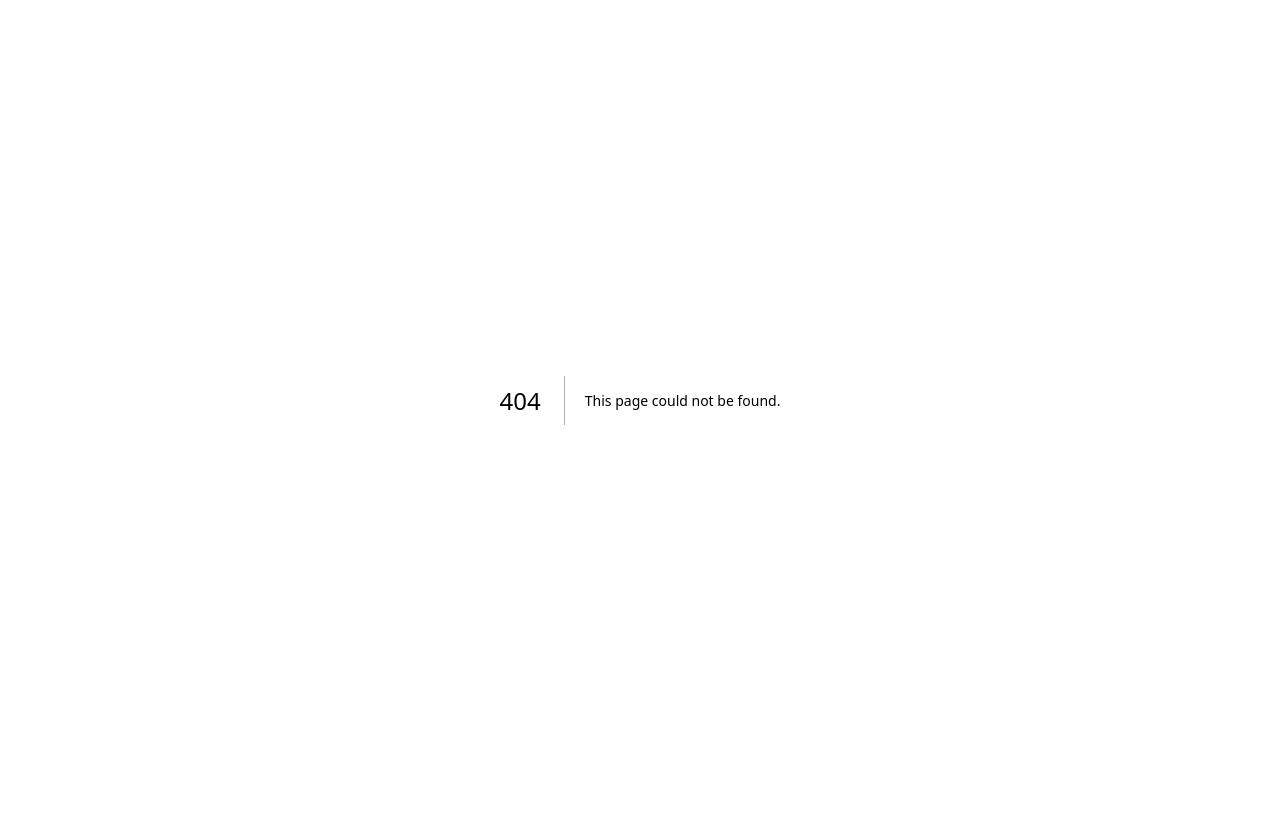
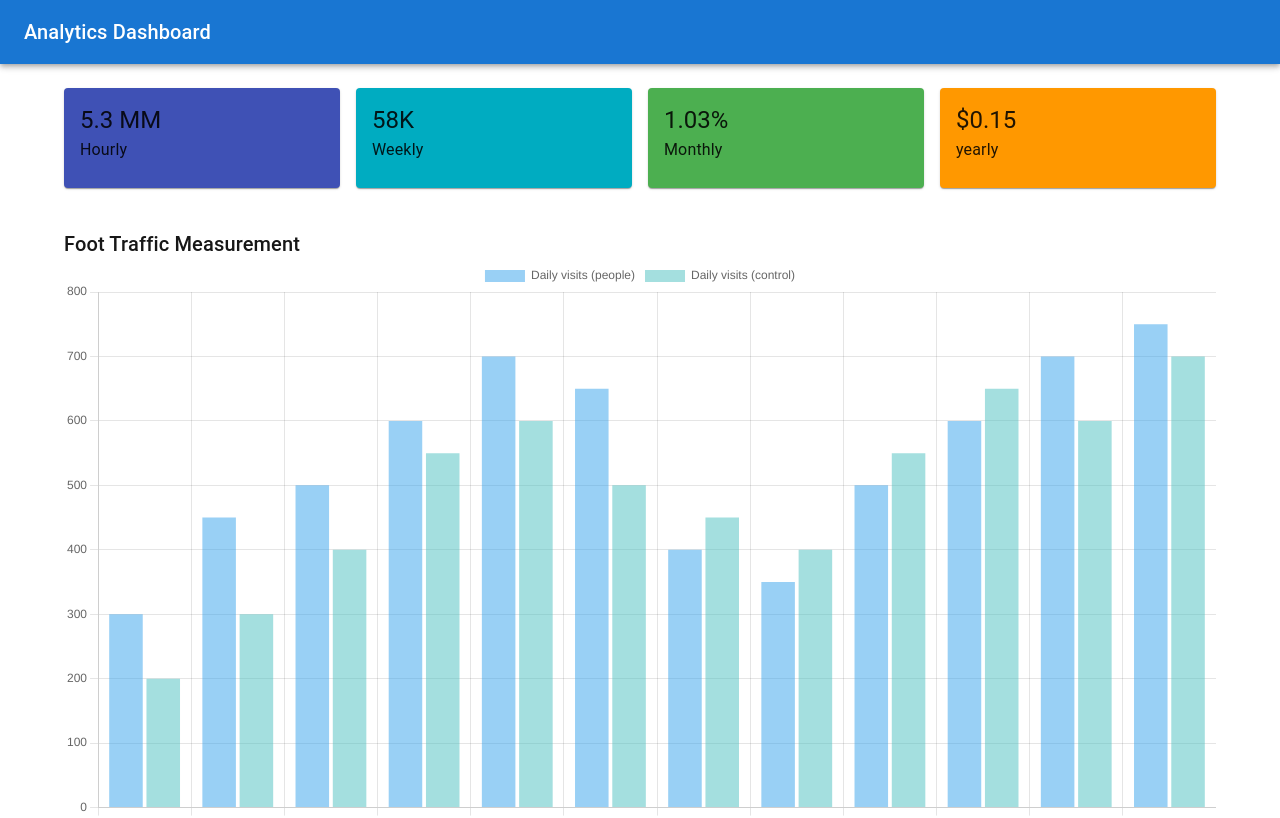
Before and after one commit to smartcraze/Gear-up-season, a Next.js app: page /home in a window 1280 px wide. Before the commit this address had no page. Shown: the top 818 px of the page. Built offline with nearby package versions, Linux system fonts and the light colour scheme.

Commit message:
added dashboard graph

```diff
--- /dev/null
+++ b/src/app/home/page.tsx
@@ -0,0 +1,16 @@
+import Bargraph from '@/components/Bargraph';
+// import MyBarChart from '@/components/Bargraph';
+import Dashboard from '@/components/Dashboard';
+import React from 'react'
+
+
+function page() {
+  return (<>
+    {/* <Dashboard/> */}
+    <Bargraph/>
+  </>
+
+  )
+}
+
+export default page;
--- /dev/null
+++ b/src/components/Bargraph.tsx
@@ -0,0 +1,109 @@
+'use client'
+
+import React, { useEffect } from 'react';
+import { AppBar, Toolbar, Typography, Box, Button, Grid, Card, CardContent, Container } from '@mui/material';
+import { Bar } from 'react-chartjs-2';
+import { Chart as ChartJS, CategoryScale, LinearScale, BarElement, Title, Tooltip, Legend } from 'chart.js';
+
+// Register the chart.js components
+ChartJS.register(CategoryScale, LinearScale, BarElement, Title, Tooltip, Legend);
+
+const Bargraph: React.FC = () => {
+
+    // fetching the api
+    useEffect(()=>{
+        const url = ""
+        const fetchdata = async()=>{
+            const response = await fetch(url);
+
+        }
+
+    })
+
+
+  // Sample data for the bar chart
+  const chartData = {
+    labels: ['Jan', 'Feb', 'Mar', 'Apr', 'May', 'Jun', 'Jul', 'Aug', 'Sep', 'Oct', 'Nov', 'Dec'],
+    datasets: [
+      {
+        label: 'Daily visits (people)',
+        backgroundColor: 'rgba(53, 162, 235, 0.5)',
+        data: [300, 450, 500, 600, 700, 650, 400, 350, 500, 600, 700, 750],
+      },
+      {
+        label: 'Daily visits (control)',
+        backgroundColor: 'rgba(75, 192, 192, 0.5)',
+        data: [200, 300, 400, 550, 600, 500, 450, 400, 550, 650, 600, 700],
+      },
+    ],
+  };
+
+  return (
+    <>
+      {/* Header */}
+      <AppBar position="static">
+        <Toolbar>
+          <Typography variant="h6" component="div" sx={{ flexGrow: 1 }}>
+            Analytics Dashboard
+          </Typography>
+
+        </Toolbar>
+      </AppBar>
+
+      <Container>
+        {/* Statistics Cards */}
+        <Box mt={3}>
+          <Grid container spacing={2}>
+            <Grid item xs={3}>
+              <Card style={{ backgroundColor: '#3f51b5' }}>
+                <CardContent>
+                  <Typography variant="h5">5.3 MM</Typography>
+                  <Typography variant="subtitle1">Hourly</Typography>
+                </CardContent>
+              </Card>
+            </Grid>
+            <Grid item xs={3}>
+              <Card style={{ backgroundColor: '#00acc1' }}>
+                <CardContent>
+                  <Typography variant="h5">58K</Typography>
+                  <Typography variant="subtitle1">Weekly</Typography>
+                </CardContent>
+              </Card>
+            </Grid>
+            <Grid item xs={3}>
+              <Card style={{ backgroundColor: '#4caf50' }}>
+                <CardContent>
+                  <Typography variant="h5">1.03%</Typography>
+                  <Typography variant="subtitle1">Monthly</Typography>
+                </CardContent>
+              </Card>
+            </Grid>
+            <Grid item xs={3}>
+              <Card style={{ backgroundColor: '#ff9800' }}>
+                <CardContent>
+                  <Typography variant="h5">$0.15</Typography>
+                  <Typography variant="subtitle1">yearly</Typography>
+                </CardContent>
+              </Card>
+            </Grid>
+          </Grid>
+        </Box>
+
+        {/* Bar Chart */}
+        <Box mt={5}>
+          <Typography variant="h6">Foot Traffic Measurement</Typography>
+          <Bar data={chartData} />
+        </Box>
+
+        {/* Foot Traffic Lift */}
+        <Box mt={3}>
+          <Typography variant="h6">Foot Traffic Lift</Typography>
+          <Typography variant="h4">5.7%</Typography>
+          <Typography variant="body1">95.6% Confidence</Typography>
+        </Box>
+      </Container>
+    </>
+  );
+};
+
+export default Bargraph;
--- /dev/null
+++ b/src/components/Dashboard.tsx
@@ -0,0 +1,84 @@
+'use client'
+
+import React, { useState, useEffect } from 'react';
+
+// Define types for the data
+type CampaignData = {
+  impressions: number;
+  clicks: number;
+  ctr: number;
+  cpi: number;
+  cpc: number;
+};
+
+type TrafficData = {
+  month: string;
+  dailyVisitsInPerson: number[];
+  dailyVisitsControl: number[];
+  cumulativeVisitsInPerson: number[];
+  cumulativeVisitsControl: number[];
+};
+
+// Main component
+const Dashboard: React.FC = () => {
+  const [campaignData, setCampaignData] = useState<CampaignData | null>(null);
+  const [trafficData, setTrafficData] = useState<TrafficData[]>([]);
+
+  // Fetch campaign data
+  useEffect(() => {
+    fetch('https://api.yourdomain.com/campaign')
+      .then(response => response.json())
+      .then(data => setCampaignData(data))
+      .catch(error => console.error('Error fetching campaign data:', error));
+  }, []);
+
+  // Fetch traffic data
+  useEffect(() => {
+    fetch('https://api.yourdomain.com/traffic')
+      .then(response => response.json())
+      .then(data => setTrafficData(data))
+      .catch(error => console.error('Error fetching traffic data:', error));
+  }, []);
+
+  return (
+    <div className="bg-gray-100 min-h-screen p-5">
+      <h1 className="text-3xl font-bold mb-5">Analytics Dashboard</h1>
+      <div className="grid grid-cols-1 md:grid-cols-3 gap-4">
+        <div className="bg-white shadow rounded-lg p-4">
+          <h2 className="text-xl font-bold text-gray-700">Campaign Performance</h2>
+          {campaignData && (
+            <div className="grid grid-cols-3 gap-4 text-center">
+              <div className="p-2">
+                <div className="text-2xl">{campaignData.impressions.toLocaleString()} MM</div>
+                <div className="text-sm text-gray-600">Impressions</div>
+              </div>
+              <div className="p-2">
+                <div className="text-2xl">{campaignData.clicks.toLocaleString()} K</div>
+                <div className="text-sm text-gray-600">Clicks</div>
+              </div>
+              <div className="p-2">
+                <div className="text-2xl">{campaignData.ctr.toFixed(2)}%</div>
+                <div className="text-sm text-gray-600">CTR</div>
+              </div>
+            </div>
+          )}
+        </div>
+        <div className="md:col-span-2 bg-white shadow rounded-lg p-4">
+          <h2 className="text-xl font-bold text-gray-700">Foot Traffic Measurement</h2>
+          <div>
+            {trafficData.map((data, index) => (
+              <div key={index} className="p-2">
+                <h3 className="text-lg text-gray-800">{data.month}</h3>
+                <div className="flex justify-between items-center">
+                  <div>{data.dailyVisitsInPerson.map((visit, idx) => <span key={idx} className="text-sm">{visit}</span>)}</div>
+                </div>
+              </div>
+            ))}
+          </div>
+        </div>
+      </div>
+    </div>
+  );
+};
+
+export default Dashboard;
```
Also changed, not shown: package.json (+11 -4 lines), 1 other file (tests, documents, lock files or other folders).
